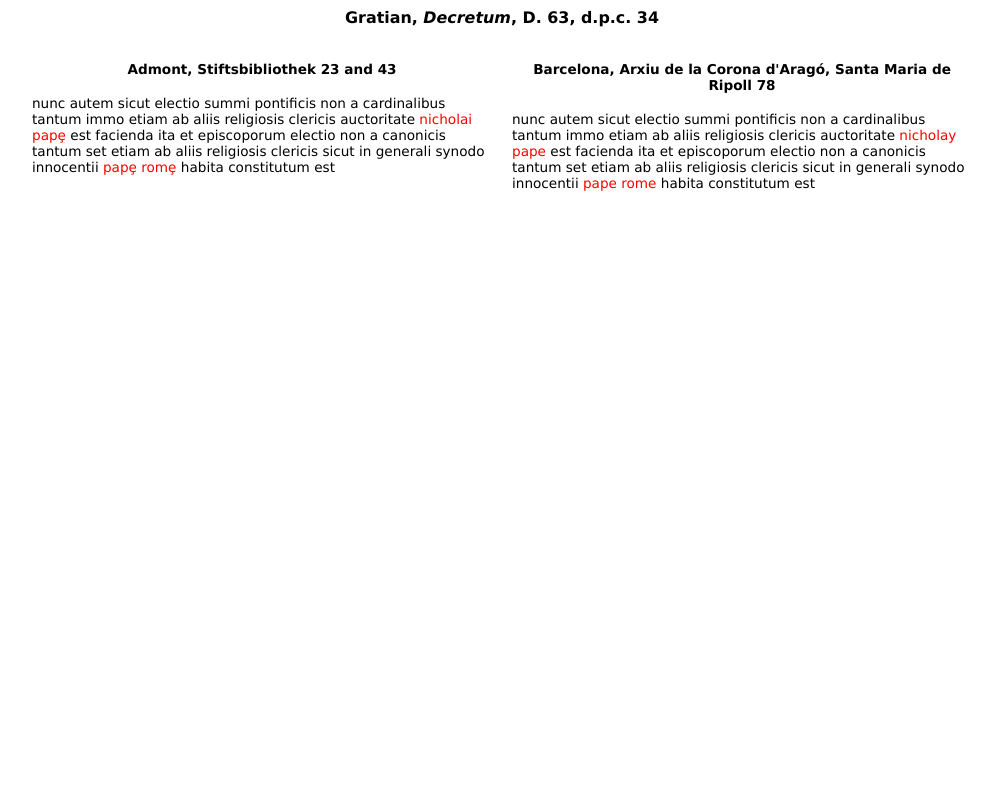
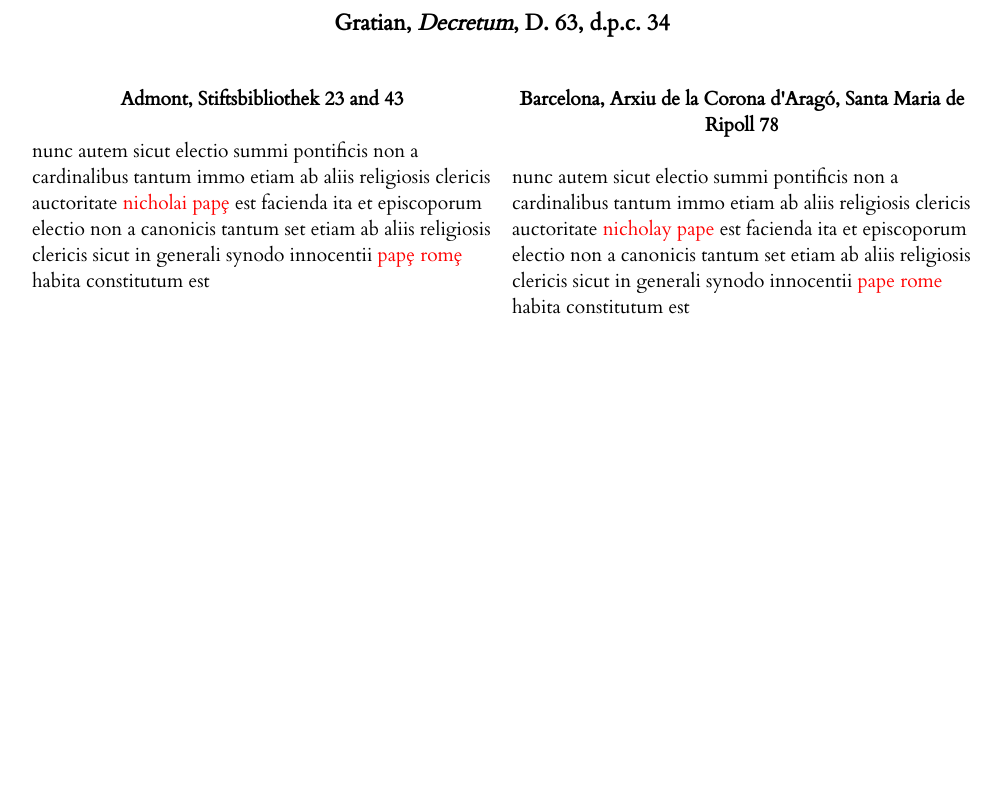
Before and after one commit to decretist/Ingobert2, a Django app: page /demo/ in a window 1280 px wide. Shown: the whole page, without its empty margins (138-1139 px from the left). Run offline with Django 3.2, Linux system fonts and the light colour scheme; data comes from the database, SQL or seed files in the repository.

Commit message:
Change fonts for improved readability

```diff
--- a/ingobert/static/ingobert/ingobert.css
+++ b/ingobert/static/ingobert/ingobert.css
@@ -1,4 +1,5 @@
-body {font-family: Verdana; font-size: 85%}
+@import url('https://fonts.googleapis.com/css?family=Libre+Franklin');
+body {font-family: 'Libre Franklin', sans-serif; font-size: 85%}
 .highlight {color:red}
 
 /*
--- /dev/null
+++ b/ingobert/static/ingobert/ingobert_back.css
@@ -0,0 +1,3 @@
+@import url('https://fonts.googleapis.com/css?family=Cardo');
+body {font-family: 'Cardo', serif; font-size: 120%}
+.highlight {color:red}
--- a/ingobert/templates/ingobert/2column.html
+++ b/ingobert/templates/ingobert/2column.html
@@ -1,6 +1,6 @@
 <html>
 <head>
-<link type="text/css" rel="stylesheet" href="/static/ingobert/ingobert.css" />
+<link type="text/css" rel="stylesheet" href="/static/ingobert/ingobert_back.css" />
 <link type="text/css" rel="stylesheet" href="/static/ingobert/grid.css" />
 <title>
 Ingobert: 2-Column Comparison
```
